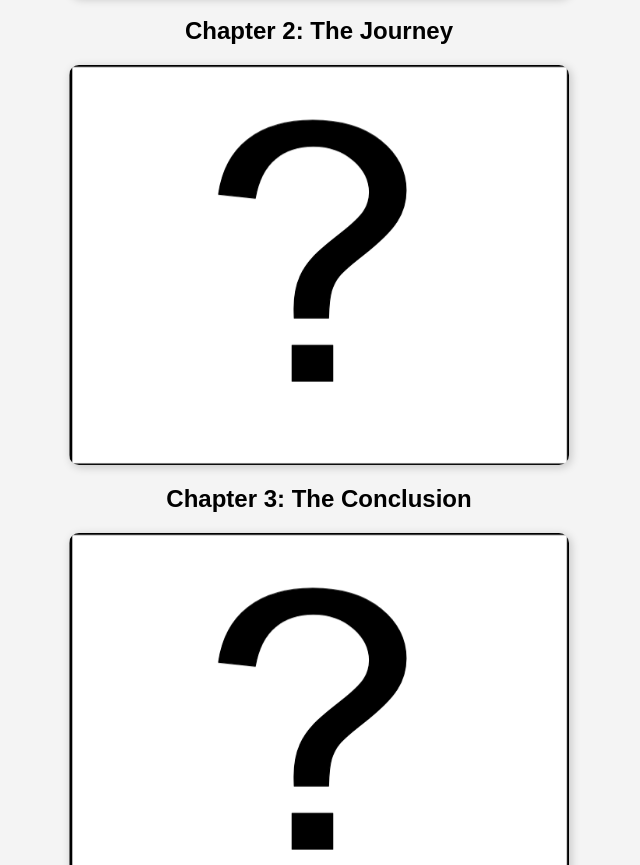
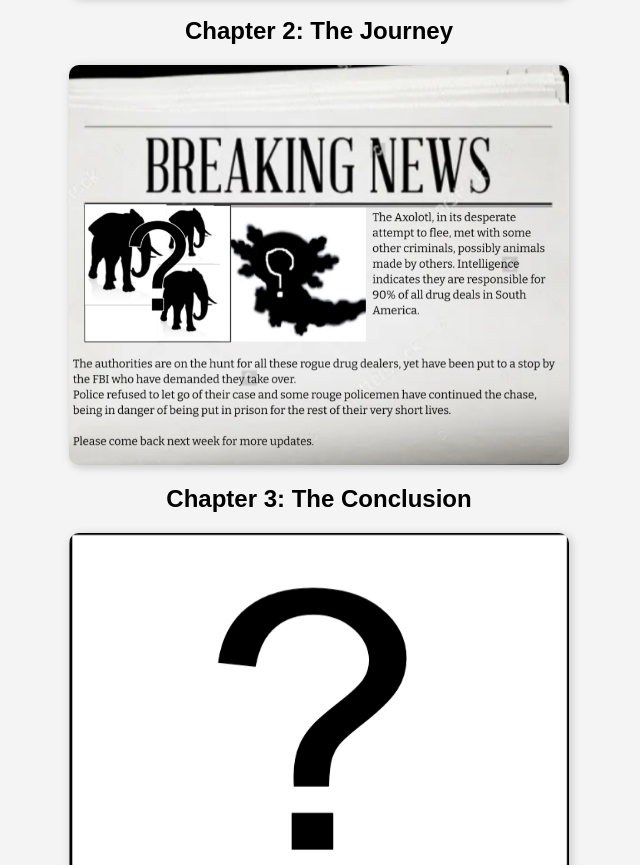
Before and after one commit to CharmaCoder3000/Breaking-news, a plain HTML site: page index.html in a window 1280 px wide. Shown: the part 990-1855 px from the top of the page, without its empty margins (321-961 px from the left). Drawn offline with Linux system fonts and the light colour scheme.

Commit message:
Update index.html

```diff
--- a/index.html
+++ b/index.html
@@ -52,7 +52,7 @@
         }
 
         .image3 {
-            background-image: url('none.png');
+            background-image: url('three.png');
         }
         .image4 {
             background-image: url('none.png');
```
